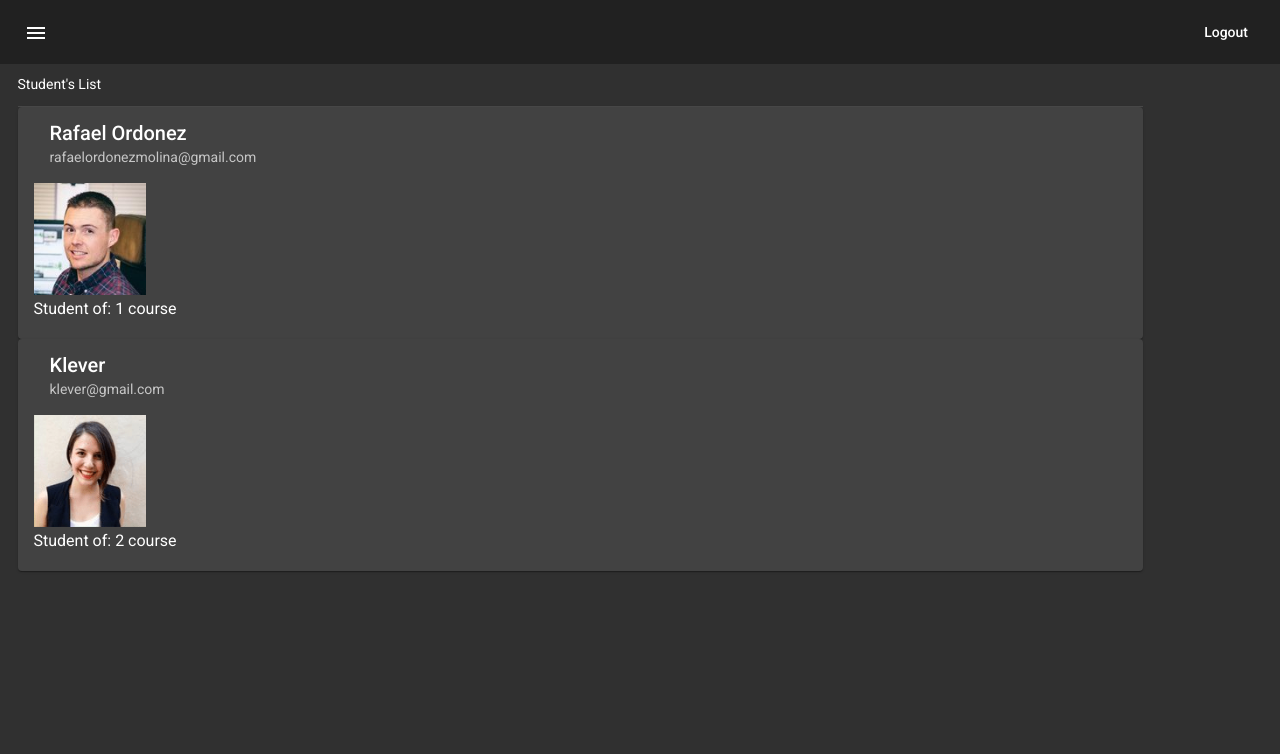
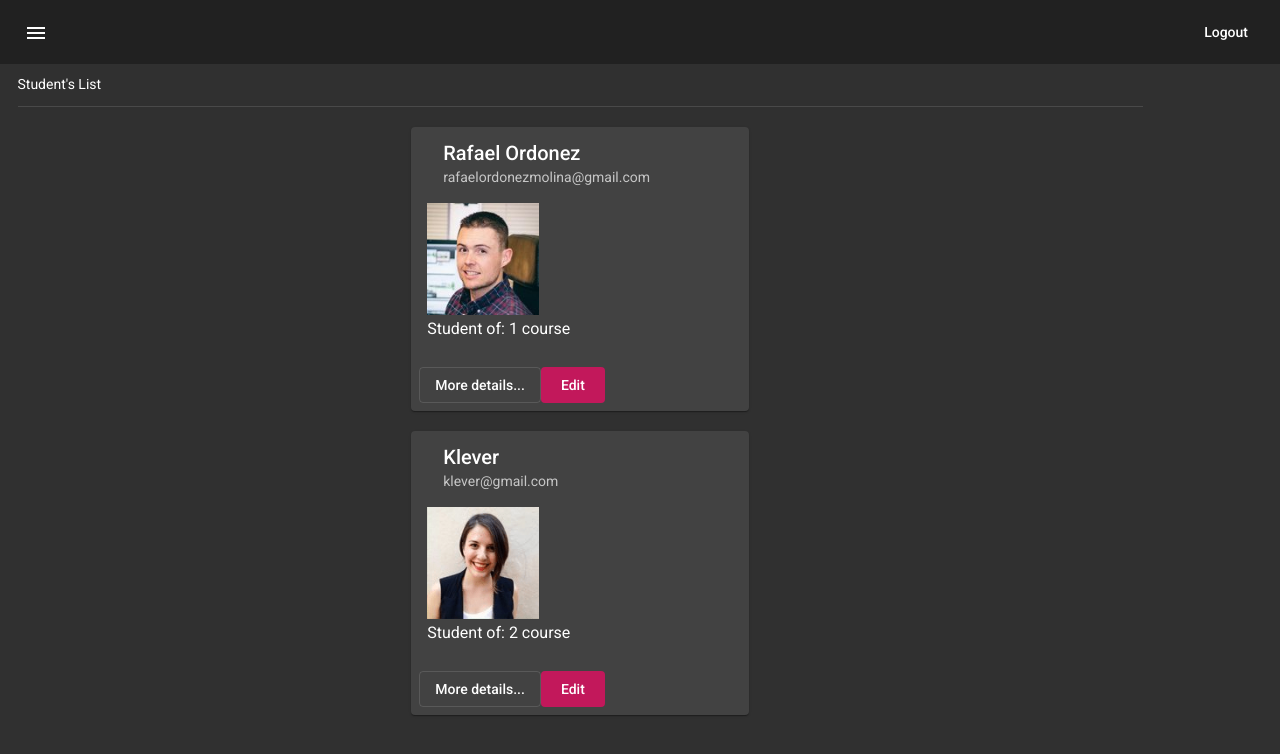
Before and after one commit to LaietiMcLean/Codingtest-SchoolApp, an Angular app: page /students/list in a window 1280 px wide. Shown: the top 754 px of the page. Built offline with nearby package versions, Linux system fonts and the light colour scheme; data requests are answered from the project's data file.

Commit message:
card styles & pipe image

```diff
--- a/src/app/students/components/students-card/students-card.component.html
+++ b/src/app/students/components/students-card/students-card.component.html
@@ -1 +1,20 @@
-<p>students-card works!</p>
+<mat-card>
+  <mat-card-header>
+    <mat-card-title>{{students.full_name}}</mat-card-title>
+    <mat-card-subtitle>{{students.email}}</mat-card-subtitle>
+  </mat-card-header>
+  <img mat-card-md-image [src]="students | image">
+
+  <mat-card-content>
+    <h3>Student of: {{students.course}} course</h3>
+  </mat-card-content>
+
+  <mat-card-actions>
+    <button mat-stroked-button color="basic">
+      More details...
+    </button>
+    <button mat-flat-button color="primary">
+      Edit
+    </button>
+  </mat-card-actions>
+</mat-card>
--- a/src/app/students/components/students-card/students-card.component.ts
+++ b/src/app/students/components/students-card/students-card.component.ts
@@ -1,16 +1,19 @@
-import { Component, OnInit } from '@angular/core';
+import { Component, Input } from '@angular/core';
+
+import { Student } from './../../interfaces/students.interface';
 
 @Component({
   selector: 'app-students-card',
   templateUrl: './students-card.component.html',
-  styles: [
+  styles: [ `
+    mat-card {
+      margin-top: 20px
+    }
+  `
   ]
 })
-export class StudentsCardComponent implements OnInit {
+export class StudentsCardComponent {
 
-  constructor() { }
-
-  ngOnInit(): void {
-  }
+  @Input() students!: Student;
 
 }
--- a/src/app/students/pages/list/list.component.html
+++ b/src/app/students/pages/list/list.component.html
@@ -1,13 +1,21 @@
 <p>Student's List</p>
 <mat-divider></mat-divider>
 
-<mat-card *ngFor="let student of students">
-  <mat-card-header>
-    <mat-card-title>{{student.full_name}}</mat-card-title>
-    <mat-card-subtitle>{{student.email}}</mat-card-subtitle>
-  </mat-card-header>
-  <img mat-card-md-image src="assets/{{student.id}}.png">
 
-  <mat-card-content>
-    <h3>Student of: {{student.course}} course</h3>
-  </mat-card-content>
+
+<div fxLayout="row wrap"
+     fxLayout.xs="column"
+     fxLayoutAlign="center"
+     fxLayoutGap="5rem"
+     *ngFor="let student of students">
+
+  <div fxFlex="30"
+       fxFlex.md="40"
+       fxFlex.sm="60"
+       >
+
+     <app-students-card [students]="student"></app-students-card>
+
+    </div>
+
+</div>
--- a/src/app/students/pages/list/list.component.ts
+++ b/src/app/students/pages/list/list.component.ts
@@ -7,7 +7,11 @@ import { Student } from './../../interfaces/students.interface';
 @Component({
   selector: 'app-list',
   templateUrl: './list.component.html',
-  styles: [
+  styles: [`
+      mat-card {
+        margin-top: 20px;
+    }
+  `
   ]
 })
 export class ListComponent implements OnInit {
--- a/src/app/students/pipes/image.pipe.ts
+++ b/src/app/students/pipes/image.pipe.ts
@@ -0,0 +1,13 @@
+import { Student } from './../interfaces/students.interface';
+import { Pipe, PipeTransform } from '@angular/core';
+
+@Pipe({
+  name: 'image'
+})
+export class ImagePipe implements PipeTransform {
+
+  transform( students: Student ): string {
+    return `assets/${ students.id }.png`;
+  }
+
+}
--- a/src/app/students/students.module.ts
+++ b/src/app/students/students.module.ts
@@ -12,7 +12,9 @@ import { StudentsComponent } from './pages/students/students.component';
 import { HomeComponent } from './pages/home/home.component';
 import { ListComponent } from './pages/list/list.component';
 import { StudentsCardComponent } from './components/students-card/students-card.component';
+import { ImagePipe } from './pipes/image.pipe';
 
+ImagePipe
 
 @NgModule({
   declarations: [
@@ -21,7 +23,8 @@ import { StudentsCardComponent } from './components/students-card/students-card.
     StudentsComponent,
     HomeComponent,
     ListComponent,
-    StudentsCardComponent
+    StudentsCardComponent,
+    ImagePipe
   ],
   imports: [
     CommonModule,
```
